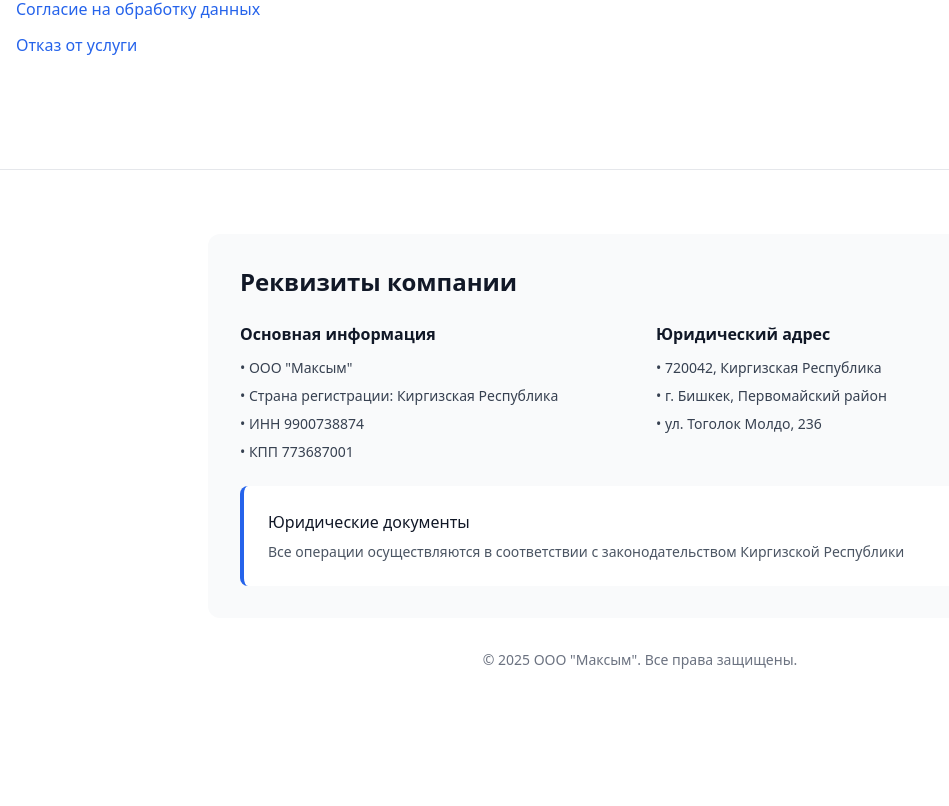
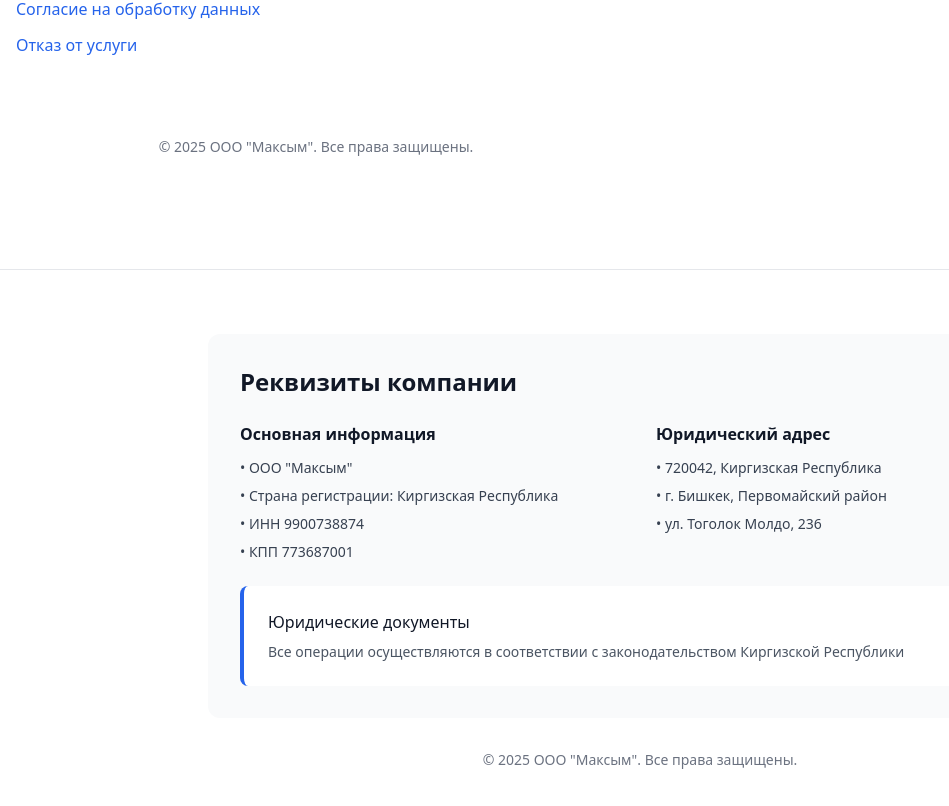
Before and after one commit to 666lexa666/transfer, a React (Vite) app: page / in a window 1280 px wide. Shown: the part 2017-2823 px from the top of the page, without its empty margins (0-949 px from the left). Before the commit the page ends 2751 px from the top, so only its background shows below. Built offline with nearby package versions, Linux system fonts and the light colour scheme.

Commit message:
Добавлен футер с модальным окном оферты

```diff
--- a/src/components/Footer.tsx
+++ b/src/components/Footer.tsx
@@ -81,6 +81,9 @@ export const Footer: React.FC = () => {
                 </div>
               </div>
             </div>
+            <div className="text-center mt-8 text-sm text-gray-500">
+              <p>© {new Date().getFullYear()} ООО "Максым". Все права защищены.</p>
+            </div>
           </div>
         </div>
       </div>
```
